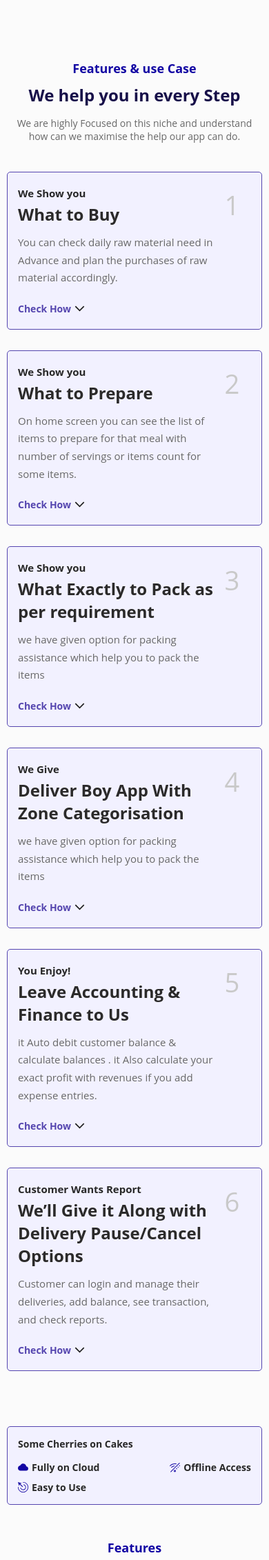
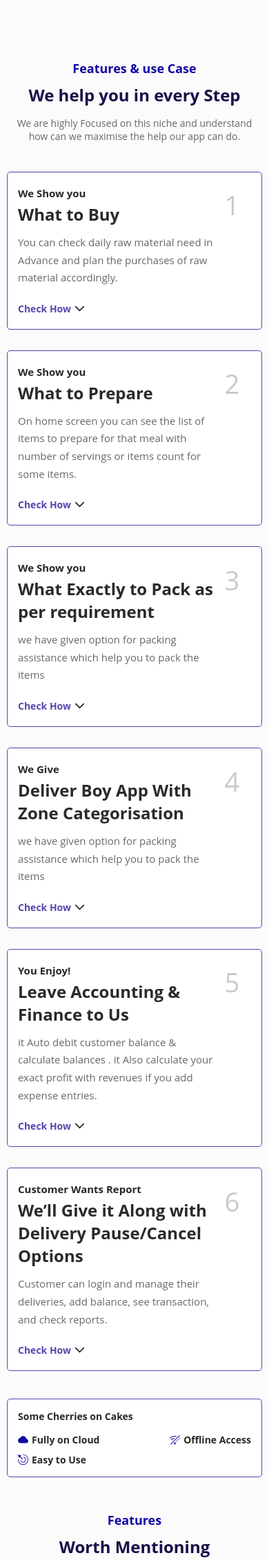
Before and after one commit to Tiffin-CRM/tiffincrm, a PHP site: page /imeals/index.html in a window 390 px wide. Shown: the part 866-3128 px from the top of the page at 69% size. Run offline with PHP 8.4, Linux system fonts and the light colour scheme.

Commit message:
testing diff colours

```diff
--- a/imeals/css/style.css
+++ b/imeals/css/style.css
@@ -386,7 +386,7 @@
   }
 
   .steps_item_box {
-    background-color: #f2f1ff;
+    background-color: White;
     border-radius: 5px;
     border: 1px solid #5546af;
     padding: 30px 45px;
@@ -552,7 +552,7 @@
     padding: 40px;
     border-radius: 5px;
     border: 1px solid #5546af;
-    background: #f2f1ff;
+    background: #ffffff;
   }
   .cakes_box {
     margin-top: 40px;
@@ -564,7 +564,7 @@
   @media (max-width: 730px) {
     .cakes_container {
       padding: 15px;
-      margin-top: 80px;
+      margin-top: 40px;
     }
     .cakes_main_heading {
       font-size: 14px;
```
